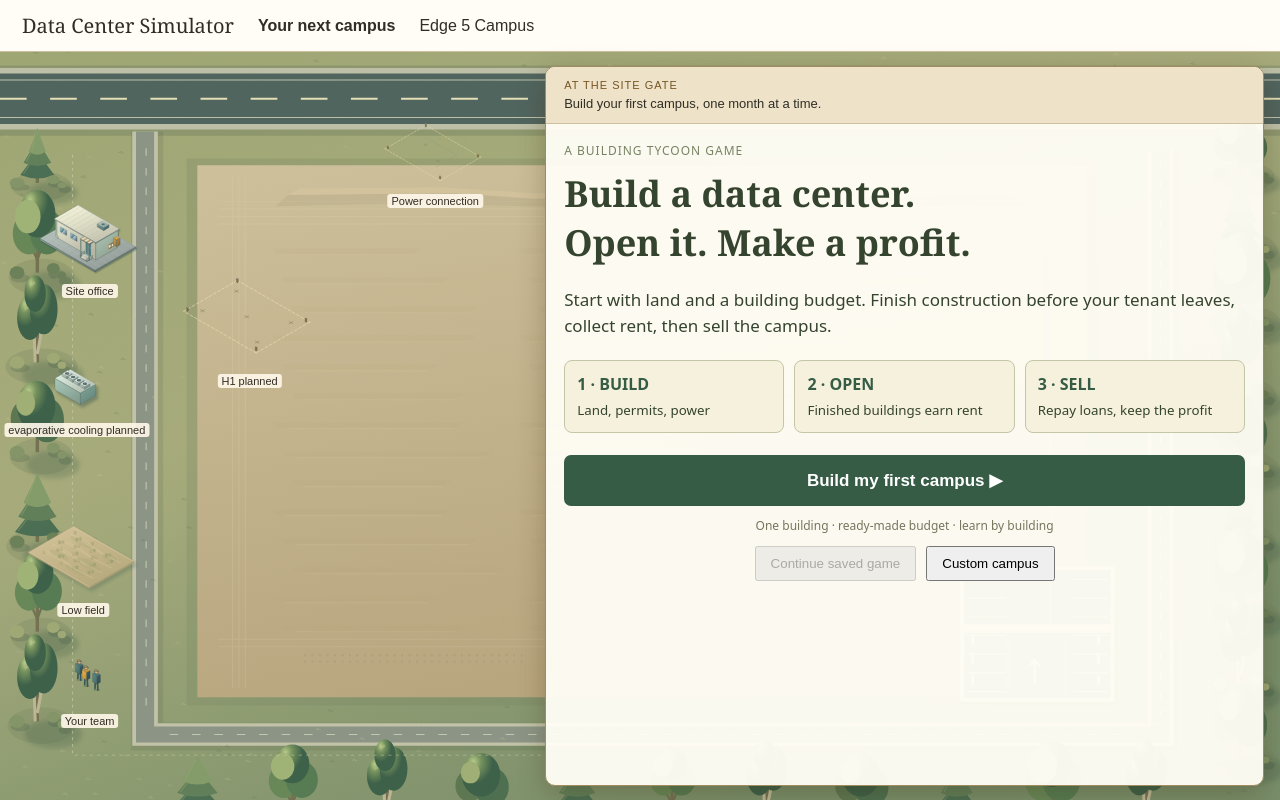
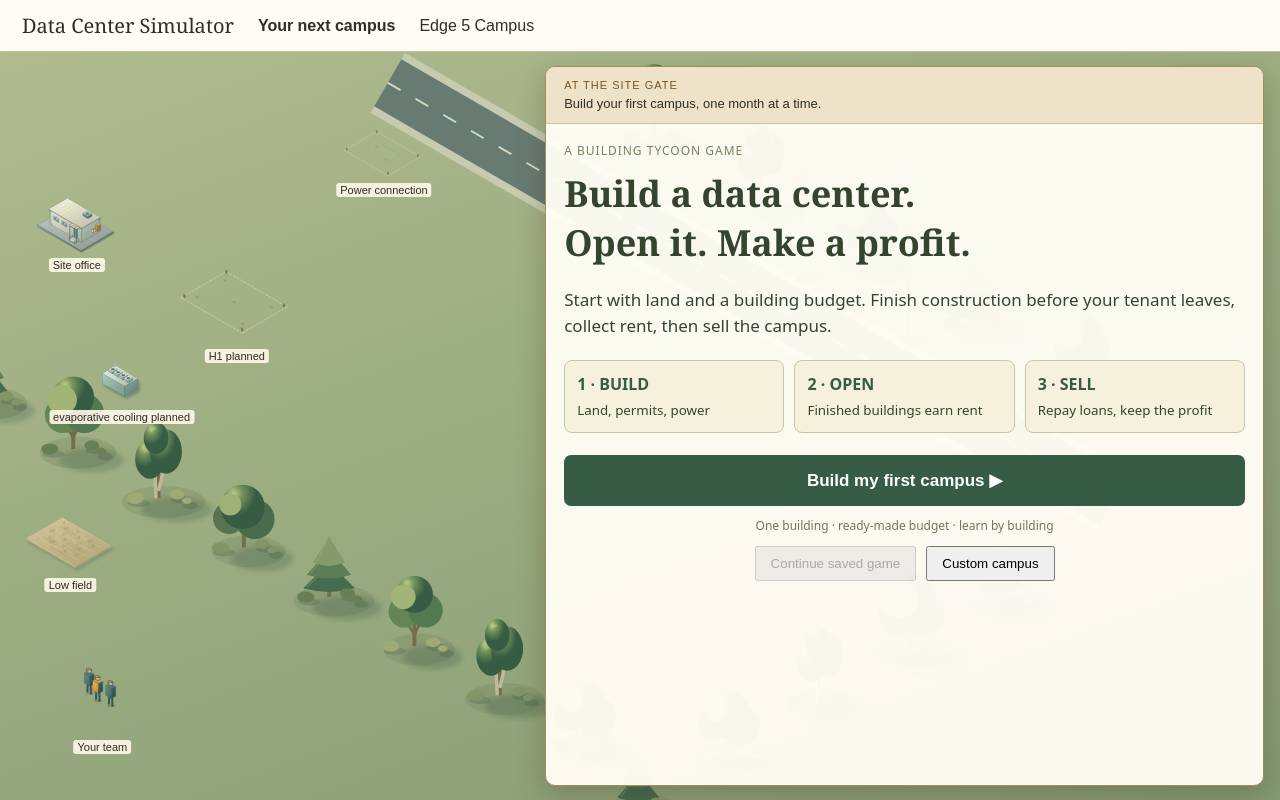
Before and after one commit to markwasu2/outside-date, a React (Vite) app: page / in a window 1280 px wide. Built offline with nearby package versions, Linux system fonts and the light colour scheme.

Commit message:
Render the opening preview on the one-ruler world scene (#304)
Co-authored-by: Instinct Agent <agent@instinct.com>

```diff
--- a/src/ui/experimental/WorldCampusGround.tsx
+++ b/src/ui/experimental/WorldCampusGround.tsx
@@ -12,6 +12,7 @@ export function WorldCampusGround({
   reducedMotion = false,
   workers = [],
   poles = 0,
+  fit,
 }: {
   count: number;
   night: boolean;
@@ -23,6 +24,8 @@ export function WorldCampusGround({
   reducedMotion?: boolean;
   workers?: { x: number; y: number }[];
   poles?: number;
+  /** Optional preserveAspectRatio override when the scene fills a non-world container. */
+  fit?: string;
 }) {
   const l = worldCampusLayout(count),
     { width, height, columns, rows, project: p, right, bottom, utilityWorldX } = l;
@@ -63,6 +66,7 @@ export function WorldCampusGround({
     <svg
       data-testid="world-ground"
       viewBox={`0 0 ${width} ${height}`}
+      preserveAspectRatio={fit}
       width="100%"
       height="100%"
       style={{ position: 'absolute', inset: 0, pointerEvents: 'none' }}
--- a/src/ui/screens/OpeningCampus.tsx
+++ b/src/ui/screens/OpeningCampus.tsx
@@ -3,9 +3,11 @@ import type { Content } from '../../content/schemas';
 import { resolveSite } from '../../content/sites';
 import type { GameState } from '../../engine/types';
 import { formatDollars } from '../../engine/format';
-import campusGround from '../../assets/campus/campus-ground.svg';
 import people from '../../assets/campus/campus-people.svg';
 import { STAGE_ART, TILE_ART, COOLING_ART, SUBSTATION_ART } from '../art';
+import { WorldCampusGround } from '../experimental/WorldCampusGround';
+import { siteTerrain } from '../board/siteTerrain';
+import { usePrefersReducedMotion } from '../board/boardStyles';
 
 const STEPS = ['title','setup','tier','cooling','contractor','lease','forecast','capital','power','insurance','review'];
 const OPENING: Record<string,{place:string;line:string}> = {
@@ -25,6 +27,8 @@ const OPENING: Record<string,{place:string;line:string}> = {
 /** A read-only preview of the same land. No campaign state or month ticks until close. */
 export function OpeningCampus({step,preview,content,children,onNavigate}:{step:string;preview:GameState;content:Content;children:ReactNode;onNavigate?:(step:string)=>void}) {
   const site = resolveSite(content,preview.scenarioId,preview.setup.site);
+  const theme = siteTerrain(site.mapTheme).id;
+  const reduced = usePrefersReducedMotion();
   const guide = OPENING[step]!;
   const at = step === 'power' ? 'power' : step === 'cooling' ? 'cooling' : step === 'contractor' ? 'people' : ['lease','forecast','capital','insurance','review'].includes(step) ? 'office' : 'land';
   const sprite = (src:string|undefined,left:string,top:string,width:string,label:string,active=false,target?:string) => (
@@ -41,14 +45,16 @@ export function OpeningCampus({step,preview,content,children,onNavigate}:{step:s
       <strong>{step === 'title' ? 'Your next campus' : 'Before construction'}</strong>
       <span>{site.name}</span>{step!=='title'&&<span style={{marginLeft:'auto',fontSize:12}}>Click a place to edit your setup</span>}
     </header>
-    <div style={{flex:1,minHeight:0,position:'relative',backgroundImage:`url("${campusGround}")`,backgroundSize:'100% 100%',backgroundColor:'#e9dcb8',backgroundPosition:'center'}}>
+    {/* Same one-ruler ground scene as the world view (unbuilt land), not the old stretched picture. */}
+    <div style={{flex:1,minHeight:0,position:'relative',background:'linear-gradient(160deg,#afbb8e,#849a72)'}}>
       <div data-testid="opening-land" data-pond={String(site.mapTheme.pond)} style={{position:'absolute',inset:0,overflow:'hidden',background:site.mapTheme.pond?'#65905c1a':site.extraPadMonths?'#ae74451a':'transparent'}}>
-        {sprite(TILE_ART.siteOffice.img,'2%','16%','10vw','Site office',at==='office','lease')}
-        {sprite(site.mapTheme.pond?TILE_ART.pond.img:TILE_ART.dryField.img,'1%','57%','11vw',site.mapTheme.pond?'Wetland pond':'Low field',step==='setup','setup')}
-        {preview.halls.map((h,i)=>sprite(STAGE_ART.notStarted?.img,`${13+(i%2)*14}%`,`${23+Math.floor(i/2)*28}%`,'13vw',`${h.id} planned`,step==='tier','tier'))}
-        {sprite(SUBSTATION_ART.none,'29%','4%','10vw','Power connection',at==='power','power')}
-        {sprite(COOLING_ART[preview.setup.cooling]?.img,'2%','38%','8vw',`${preview.setup.cooling} cooling planned`,at==='cooling','cooling')}
-        {sprite(people,'3%','77%','8vw','Your team',at==='people','contractor')}
+        <WorldCampusGround count={preview.halls.length} night={false} land={false} fitted={false} theme={theme} reducedMotion={reduced} poles={site.mapTheme.poles} fit="xMidYMid slice" />
+        {sprite(TILE_ART.siteOffice.img,'2%','16%','8vw','Site office',at==='office','lease')}
+        {sprite(site.mapTheme.pond?TILE_ART.pond.img:TILE_ART.dryField.img,'1%','57%','9vw',site.mapTheme.pond?'Wetland pond':'Low field',step==='setup','setup')}
+        {preview.halls.map((h,i)=>sprite(STAGE_ART.notStarted?.img,`${13+(i%2)*14}%`,`${23+Math.floor(i/2)*28}%`,'11vw',`${h.id} planned`,step==='tier','tier'))}
+        {sprite(SUBSTATION_ART.none,'26%','6%','8vw','Power connection',at==='power','power')}
+        {sprite(COOLING_ART[preview.setup.cooling]?.img,'6%','38%','7vw',`${preview.setup.cooling} cooling planned`,at==='cooling','cooling')}
+        {sprite(people,'3%','77%','10vw','Your team',at==='people','contractor')}
       </div>
       <aside data-testid="opening-conversation" style={{position:'absolute',right:16,top:14,bottom:14,width:'min(720px,56vw)',display:'flex',flexDirection:'column',background:'#fffdf5f5',border:'1px solid #a18b61',borderRadius:10,boxShadow:'0 8px 28px #38240544',overflow:'hidden'}}>
         <div style={{padding:'12px 18px',background:'#eee3c9',borderBottom:'1px solid #cdbf9f'}}>
```
Also changed, not shown: 5 other files (tests, documents, lock files or other folders).
